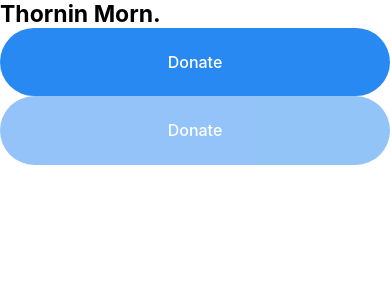
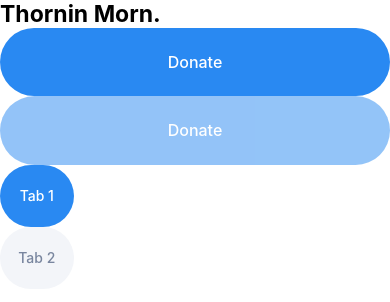
Before and after one commit to MornsambathThornin/DonationApp, a React Native app: screen / in a window 390 px wide. Shown: the top 302 px of the page. Built offline with nearby package versions, Linux system fonts and the light colour scheme.

Commit message:
add Tab component with styles and integrate into Home screen

```diff
--- /dev/null
+++ b/components/Tab/Tab.js
@@ -0,0 +1,45 @@
+import React, {useRef, useState} from 'react';
+import {Text, Pressable} from 'react-native';
+import PropTypes from 'prop-types';
+
+import style from './style';
+import {horizontalScale} from '../../assets/styles/scalling';
+
+const Tab = ({
+  title = '',
+  isInactive: isInactive = false,
+  onPress = () => {},
+}) => {
+  const [width, setWidth] = useState(0);
+  const textRef = useRef(null);
+  const paddingHorizontal = 33;
+  const tabWidth = {
+    width: horizontalScale(paddingHorizontal * 2) + width,
+  };
+
+  return (
+    <Pressable
+      disabled={isInactive}
+      style={[style.tab, isInactive && style.inactiveTab, tabWidth]}
+      onPress={() => {
+        onPress();
+      }}>
+      <Text
+        onTextLayout={e => {
+          setWidth(e.nativeEvent.lines[0].width);
+        }}
+        ref={textRef}
+        style={[style.title, isInactive && style.inactiveTitle]}>
+        {title}
+      </Text>
+    </Pressable>
+  );
+};
+
+Tab.propTypes = {
+  title: PropTypes.string.isRequired,
+  isInactive: PropTypes.bool,
+  onPress: PropTypes.func,
+};
+
+export default Tab;
--- /dev/null
+++ b/components/Tab/style.js
@@ -0,0 +1,34 @@
+import {StyleSheet} from 'react-native';
+import {
+  horizontalScale,
+  scaleFontSize,
+  verticalScale,
+} from '../../assets/styles/scalling';
+
+const style = StyleSheet.create({
+  tab: {
+    backgroundColor: '#2989F2',
+    height: verticalScale(50),
+    justifyContent: 'center',
+    borderRadius: horizontalScale(50),
+  },
+
+  inactiveTab: {
+    backgroundColor: '#F3F5F9',
+  },
+
+  title: {
+    fontFamily: 'Inter',
+    fontSize: scaleFontSize(14),
+    fontWeight: '500',
+    lineHeight: scaleFontSize(17),
+    color: '#FFFFFF',
+    textAlign: 'center',
+  },
+
+  inactiveTitle: {
+    color: '#79869F',
+  },
+});
+
+export default style;
--- a/screens/Home/Home.js
+++ b/screens/Home/Home.js
@@ -6,6 +6,7 @@ import Header from '../../components/Header/Header';
 // import style from './style';
 import globalStyle from '../../assets/styles/globalStyle';
 import Button from '../../components/Button/Button';
+import Tab from '../../components/Tab/Tab';
 
 const Home = () => {
   return (
@@ -18,6 +19,8 @@ const Home = () => {
         }}
       />
       <Button title={'Donate'} isDisabled={true} />
+      <Tab title={'Tab 1'} />
+      <Tab title={'Tab 2'} isInactive={true} />
     </SafeAreaView>
   );
 };
```
